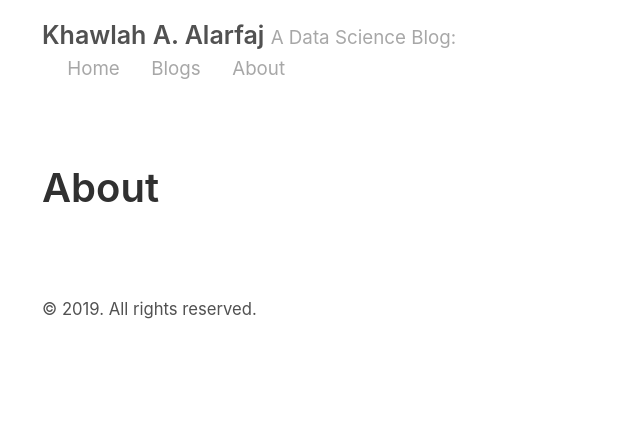
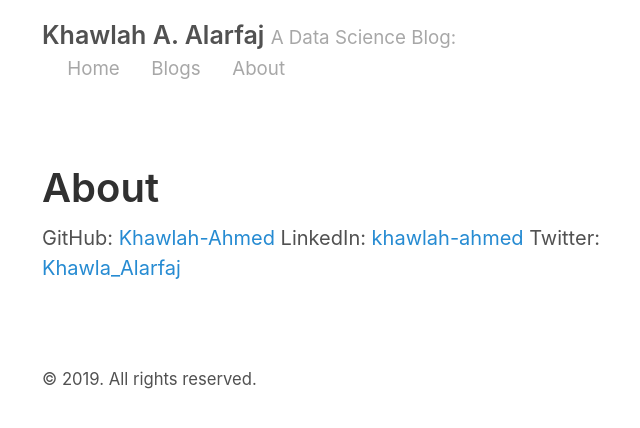
Before and after one commit to emj8/emj8.github.io, a Jekyll site: the page built from about.md, in a window 1280 px wide. Shown: the top 428 px of the page, without its empty margins (248-888 px from the left). Built offline with Jekyll 4.4.1, drawn with Linux system fonts in a browser that asks for light colours.

Commit message:
Update about.md

```diff
--- a/about.md
+++ b/about.md
@@ -2,3 +2,7 @@
 layout: page
 title: About
 ---
+
+GitHub: [Khawlah-Ahmed](https://github.com/Khawlah-Ahmed)
+LinkedIn: [khawlah-ahmed](https://sa.linkedin.com/in/khawlah-ahmed)
+Twitter: [Khawla_Alarfaj](https://twitter.com/khawla_alarfaj)
```
